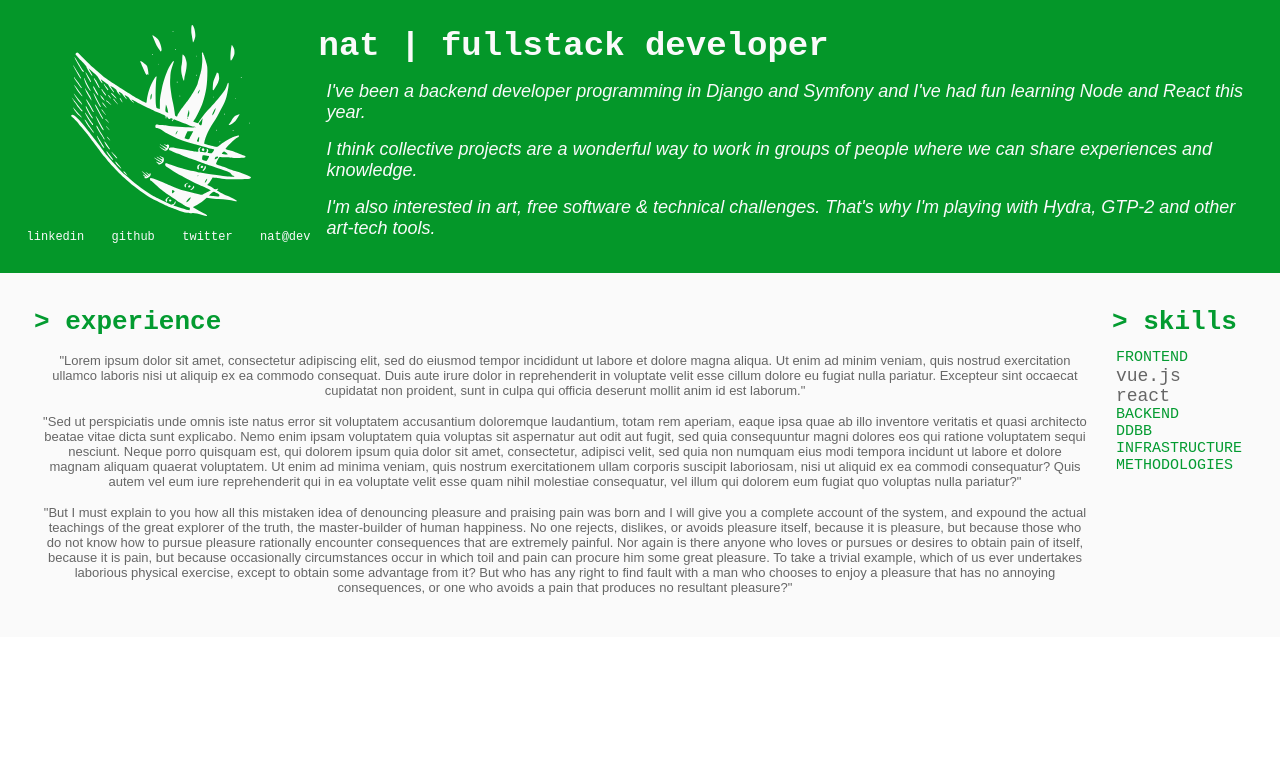
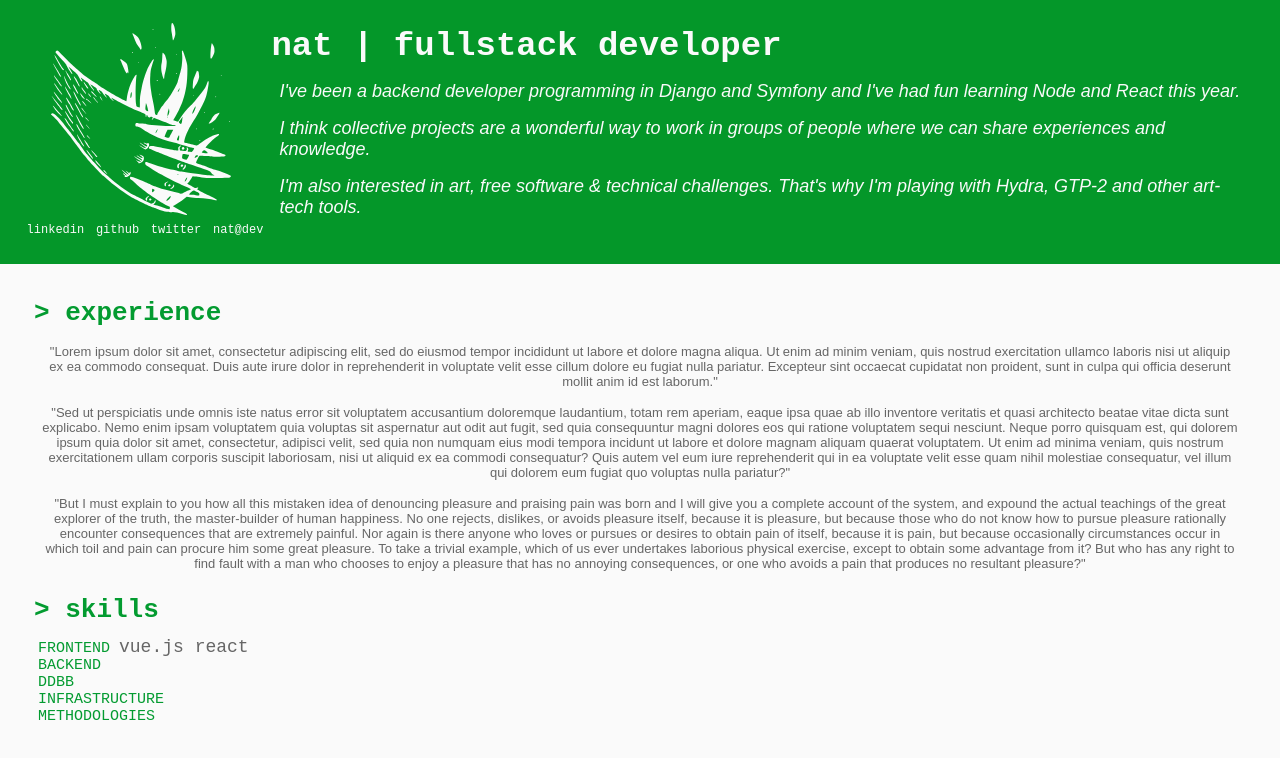
Before and after one commit to NataliaSuarez/NataliaSuarez.github.io, a React (Create React App) app: page / in a window 1280 px wide. Shown: the top 758 px of the page. Built offline with nearby package versions, Linux system fonts and the light colour scheme.

Commit message:
update components and styles

```diff
--- a/src/App.css
+++ b/src/App.css
@@ -119,11 +119,11 @@
     justify-content: flex-start;
   }
   .App-logo {
-    height: calc(7px + 23vmin);
+    height: calc(8px + 23vmin);
     align-self: flex-start;
     margin-bottom: 0.2em;
-    margin-left: 6vmin;
-    margin-right: 8vmin;
+    margin-left: 3.5vmin;
+    margin-right: 4.5vmin;
   }
   .App-link {
     font-size: calc(4px + 1vmin);
@@ -134,7 +134,7 @@
     justify-content: space-around;
   }
   .App-body {
-    flex-direction: row;
+    /* flex-direction: row; */
     justify-content: flex-start;
   }
   .header-elem-box {
--- a/src/App.js
+++ b/src/App.js
@@ -1,53 +1,13 @@
 import React from 'react';
 import Header from './Header';
+import Body from './Body';
 import './App.css';
 
 function App() {
   return (
     <div className="App">
       <Header />
-      <div className="App-body">
-        <div className="header-elem-box">
-          <div className="header-elem-box">
-            <p className="title">
-              <strong>&gt;</strong> experience
-            </p>
-            <p className="exp-item">
-            "Lorem ipsum dolor sit amet, consectetur adipiscing elit, sed do eiusmod tempor incididunt ut labore et dolore magna aliqua. Ut enim ad minim veniam, quis nostrud exercitation ullamco laboris nisi ut aliquip ex ea commodo consequat. Duis aute irure dolor in reprehenderit in voluptate velit esse cillum dolore eu fugiat nulla pariatur. Excepteur sint occaecat cupidatat non proident, sunt in culpa qui officia deserunt mollit anim id est laborum."
-            </p>
-            <p className="exp-item">
-            "Sed ut perspiciatis unde omnis iste natus error sit voluptatem accusantium doloremque laudantium, totam rem aperiam, eaque ipsa quae ab illo inventore veritatis et quasi architecto beatae vitae dicta sunt explicabo. Nemo enim ipsam voluptatem quia voluptas sit aspernatur aut odit aut fugit, sed quia consequuntur magni dolores eos qui ratione voluptatem sequi nesciunt. Neque porro quisquam est, qui dolorem ipsum quia dolor sit amet, consectetur, adipisci velit, sed quia non numquam eius modi tempora incidunt ut labore et dolore magnam aliquam quaerat voluptatem. Ut enim ad minima veniam, quis nostrum exercitationem ullam corporis suscipit laboriosam, nisi ut aliquid ex ea commodi consequatur? Quis autem vel eum iure reprehenderit qui in ea voluptate velit esse quam nihil molestiae consequatur, vel illum qui dolorem eum fugiat quo voluptas nulla pariatur?"
-            </p>
-            <p className="exp-item">
-            "But I must explain to you how all this mistaken idea of denouncing pleasure and praising pain was born and I will give you a complete account of the system, and expound the actual teachings of the great explorer of the truth, the master-builder of human happiness. No one rejects, dislikes, or avoids pleasure itself, because it is pleasure, but because those who do not know how to pursue pleasure rationally encounter consequences that are extremely painful. Nor again is there anyone who loves or pursues or desires to obtain pain of itself, because it is pain, but because occasionally circumstances occur in which toil and pain can procure him some great pleasure. To take a trivial example, which of us ever undertakes laborious physical exercise, except to obtain some advantage from it? But who has any right to find fault with a man who chooses to enjoy a pleasure that has no annoying consequences, or one who avoids a pain that produces no resultant pleasure?"
-            </p>
-          </div>
-        </div>
-        <div className="header-elem-box">
-          <div className="header-elem-box">
-            <p className="title">
-              <strong>&gt;</strong> skills
-            </p>
-            <div className="header-elem-box">
-              <div className="tech-description">
-                FRONTEND <span className="tech-item">vue.js react</span>
-              </div>
-              <div className="tech-description">
-                BACKEND
-              </div>
-              <div className="tech-description">
-                DDBB
-              </div>
-              <div className="tech-description">
-                INFRASTRUCTURE
-              </div>
-              <div className="tech-description">
-                METHODOLOGIES
-              </div>
-            </div>
-          </div>
-        </div>
-      </div>
+      <Body />
     </div>
   );
 }
--- /dev/null
+++ b/src/Body.js
@@ -0,0 +1,15 @@
+import React from 'react';
+import Skills from './Skills';
+import Experience from './Experience';
+import './App.css';
+
+function Body() {
+  return (
+    <div className="App-body">
+      <Experience />
+      <Skills />
+    </div>
+  )
+}
+
+export default Body;
--- /dev/null
+++ b/src/Experience.js
@@ -0,0 +1,25 @@
+import React from 'react';
+import './App.css';
+
+function Experience() {
+  return (
+    <div className="header-elem-box">
+      <div className="header-elem-box">
+        <p className="title">
+          <strong>&gt;</strong> experience
+        </p>
+        <p className="exp-item">
+        "Lorem ipsum dolor sit amet, consectetur adipiscing elit, sed do eiusmod tempor incididunt ut labore et dolore magna aliqua. Ut enim ad minim veniam, quis nostrud exercitation ullamco laboris nisi ut aliquip ex ea commodo consequat. Duis aute irure dolor in reprehenderit in voluptate velit esse cillum dolore eu fugiat nulla pariatur. Excepteur sint occaecat cupidatat non proident, sunt in culpa qui officia deserunt mollit anim id est laborum."
+        </p>
+        <p className="exp-item">
+        "Sed ut perspiciatis unde omnis iste natus error sit voluptatem accusantium doloremque laudantium, totam rem aperiam, eaque ipsa quae ab illo inventore veritatis et quasi architecto beatae vitae dicta sunt explicabo. Nemo enim ipsam voluptatem quia voluptas sit aspernatur aut odit aut fugit, sed quia consequuntur magni dolores eos qui ratione voluptatem sequi nesciunt. Neque porro quisquam est, qui dolorem ipsum quia dolor sit amet, consectetur, adipisci velit, sed quia non numquam eius modi tempora incidunt ut labore et dolore magnam aliquam quaerat voluptatem. Ut enim ad minima veniam, quis nostrum exercitationem ullam corporis suscipit laboriosam, nisi ut aliquid ex ea commodi consequatur? Quis autem vel eum iure reprehenderit qui in ea voluptate velit esse quam nihil molestiae consequatur, vel illum qui dolorem eum fugiat quo voluptas nulla pariatur?"
+        </p>
+        <p className="exp-item">
+        "But I must explain to you how all this mistaken idea of denouncing pleasure and praising pain was born and I will give you a complete account of the system, and expound the actual teachings of the great explorer of the truth, the master-builder of human happiness. No one rejects, dislikes, or avoids pleasure itself, because it is pleasure, but because those who do not know how to pursue pleasure rationally encounter consequences that are extremely painful. Nor again is there anyone who loves or pursues or desires to obtain pain of itself, because it is pain, but because occasionally circumstances occur in which toil and pain can procure him some great pleasure. To take a trivial example, which of us ever undertakes laborious physical exercise, except to obtain some advantage from it? But who has any right to find fault with a man who chooses to enjoy a pleasure that has no annoying consequences, or one who avoids a pain that produces no resultant pleasure?"
+        </p>
+      </div>
+    </div>
+  )
+}
+
+export default Experience;
--- /dev/null
+++ b/src/Skills.js
@@ -0,0 +1,33 @@
+import React from 'react';
+import './App.css';
+
+function Skills () {
+  return (
+    <div className="header-elem-box">
+      <div className="header-elem-box">
+        <p className="title">
+          <strong>&gt;</strong> skills
+        </p>
+        <div className="header-elem-box">
+          <div className="tech-description">
+            FRONTEND <span className="tech-item">vue.js react</span>
+          </div>
+          <div className="tech-description">
+            BACKEND
+          </div>
+          <div className="tech-description">
+            DDBB
+          </div>
+          <div className="tech-description">
+            INFRASTRUCTURE
+          </div>
+          <div className="tech-description">
+            METHODOLOGIES
+          </div>
+        </div>
+      </div>
+    </div>
+  )
+}
+
+export default Skills
```
